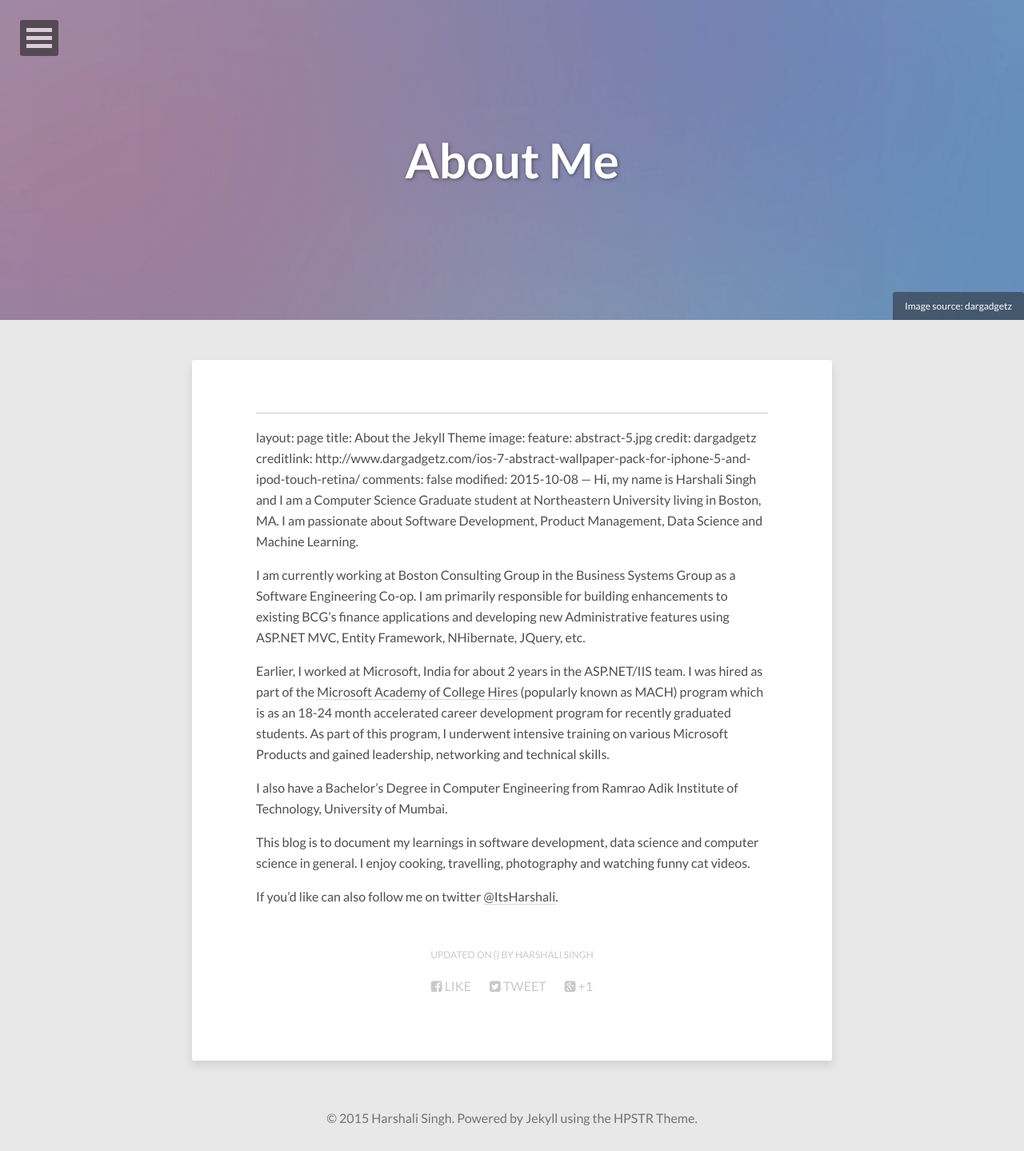
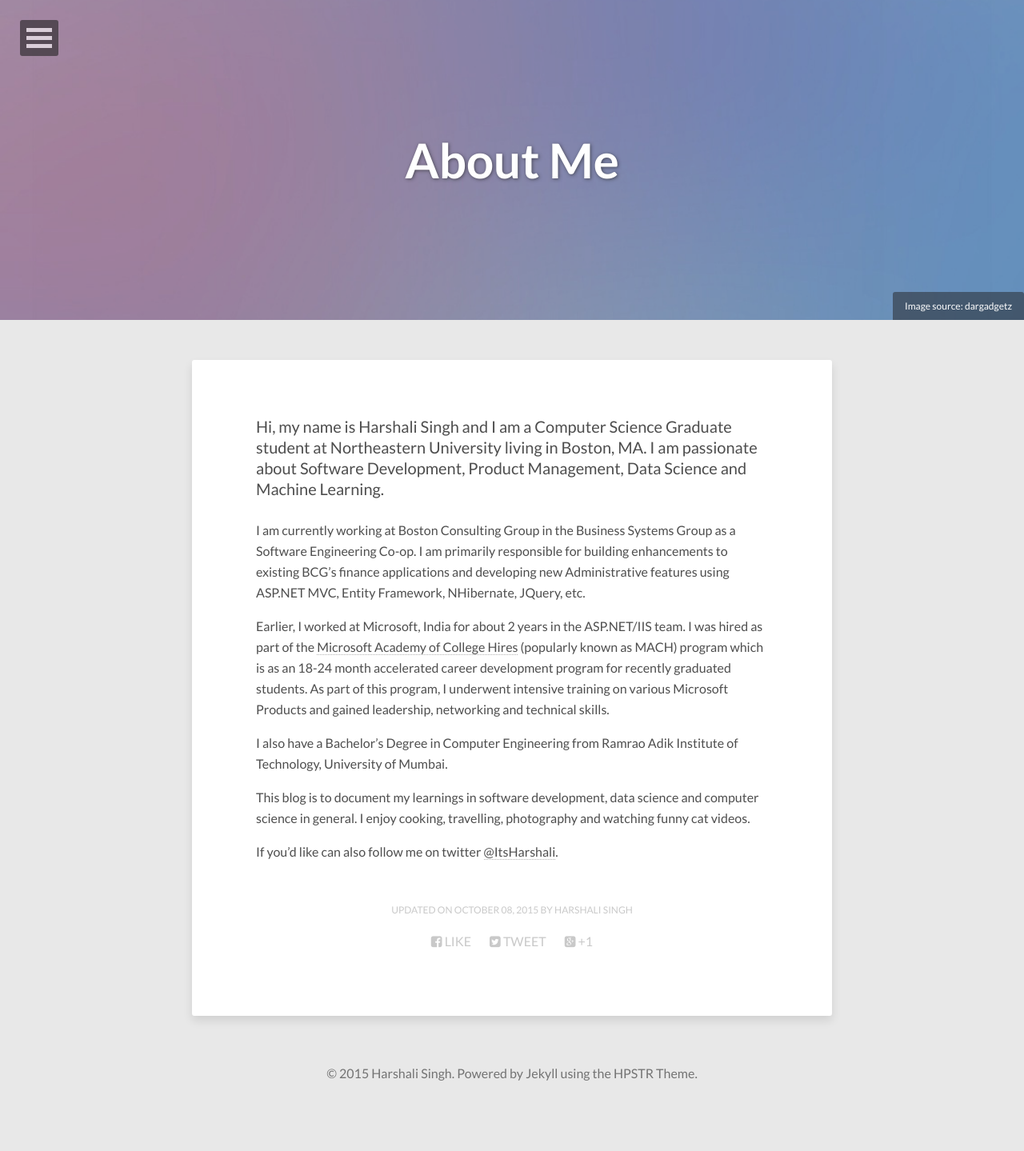
Before and after one commit to harshalisingh/harshalisingh.github.io, a Jekyll site: the page built from about/index.md, in a window 1280 px wide. Shown: the whole page at 80% size. Built offline with Jekyll 4.4.1, drawn with Linux system fonts in a browser that asks for light colours; nearby versions of some CDN libraries; after the commit the page ends 1383 px from its top, so only the background shows below that.

Commit message:
Updated index.md

```diff
--- a/about/index.md
+++ b/about/index.md
@@ -6,20 +6,10 @@ image:
   credit: dargadgetz
   creditlink: "http://www.dargadgetz.com/ios-7-abstract-wallpaper-pack-for-iphone-5-and-ipod-touch-retina/"
 comments: false
-modified: {}
+modified: 2015-10-08T00:00:00.000Z
 published: true
 ---
 
----
-layout: page
-title: About the Jekyll Theme
-image:
-  feature: abstract-5.jpg
-  credit: dargadgetz
-  creditlink: http://www.dargadgetz.com/ios-7-abstract-wallpaper-pack-for-iphone-5-and-ipod-touch-retina/
-comments: false
-modified: 2015-10-08
----
 Hi, my name is Harshali Singh and I am a Computer Science Graduate student at Northeastern University living in Boston, MA. I am passionate about Software Development, Product Management, Data Science and Machine Learning.
 
 I am currently working at Boston Consulting Group in the Business Systems Group as a Software Engineering Co-op. I am primarily responsible for building enhancements to existing BCG's finance applications and developing new Administrative features using ASP.NET MVC, Entity Framework, NHibernate, JQuery, etc.
```
